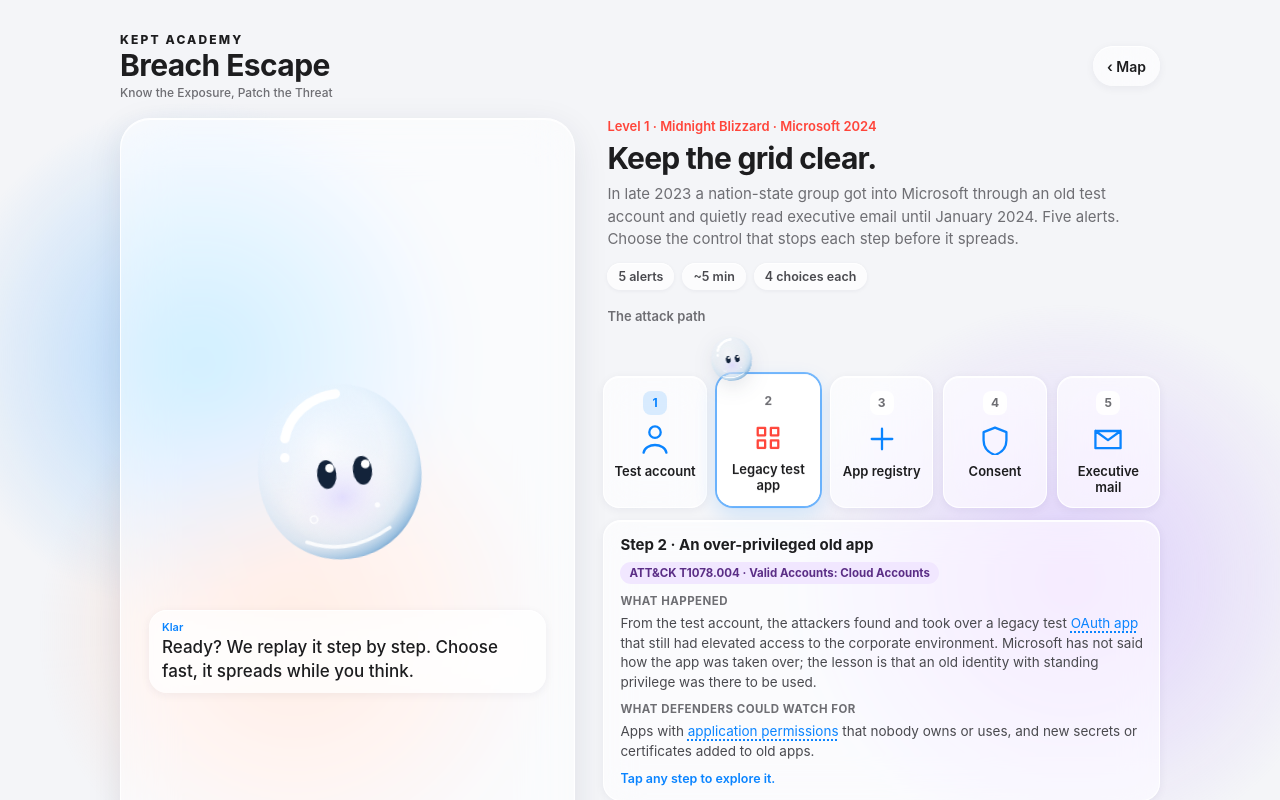
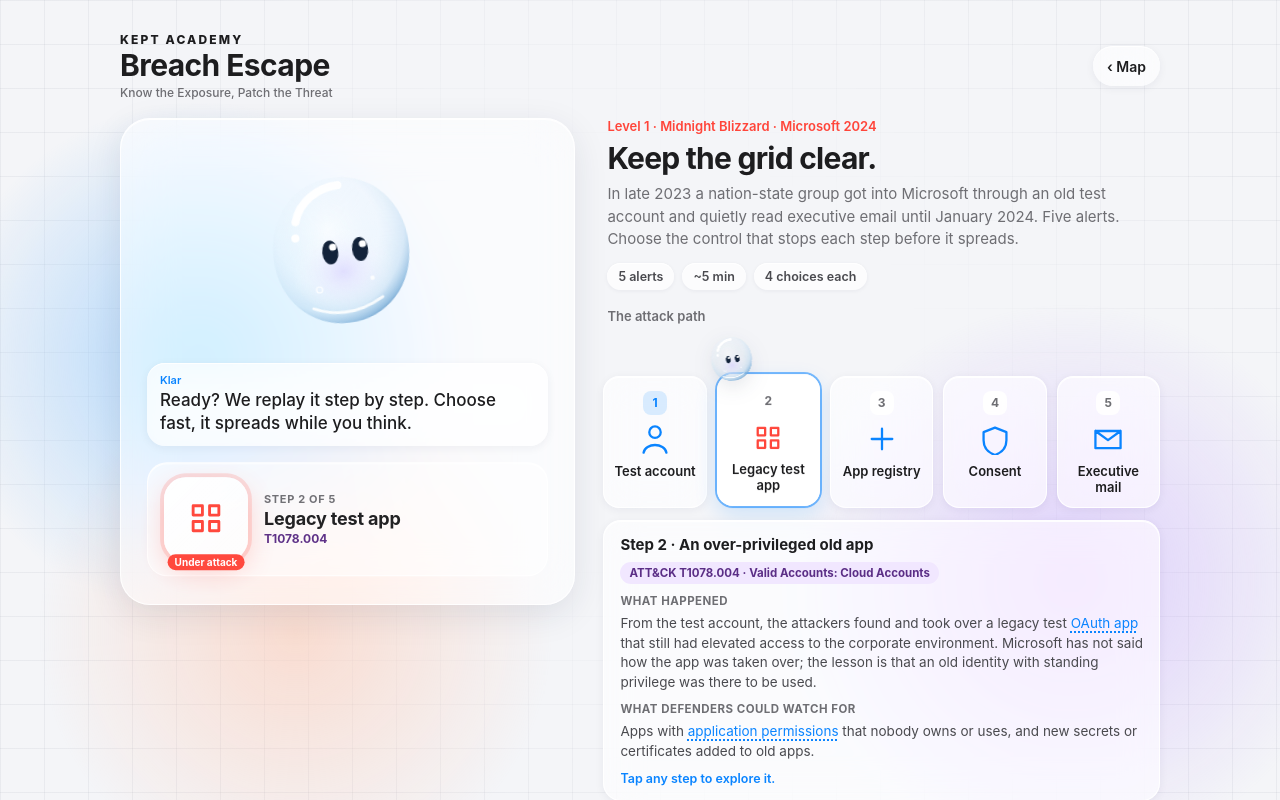
Before and after one commit to keptacademy/breach-escape, a plain HTML site: page index.html in a window 1280 px wide. Both pictures are taken after a click on the button 965 px from the left and 234 px from the top of the page. Shown: the top 800 px of the page. Drawn offline with Linux system fonts and the light colour scheme.

Commit message:
Wide-screen layout: sticky intro panel with step preview, network grid background

```diff
--- a/app.js
+++ b/app.js
@@ -293,7 +293,15 @@
     app.appendChild(topbar(h('button', { class: 'icon-btn glass-btn', text: '\u2039 Map', onclick: renderMap })));
 
     var lq = liquiStandalone('Klar'); setMood(lq, 'curious');
-    var hero = h('div', { class: 'hero intro-hero glass' }, [lq, bubble('Ready? We replay it step by step. Choose fast, it spreads while you think.')]);
+    var pvIcon = h('span', { class: 'pv-icon' });
+    var pvNum = h('span', { class: 'pv-num' });
+    var pvName = h('span', { class: 'pv-name' });
+    var pvTech = h('span', { class: 'pv-tech' });
+    var preview = h('div', { class: 'step-preview', 'aria-hidden': 'true' }, [
+      h('span', { class: 'pv-tile' }, [pvIcon, h('span', { class: 'pv-status', text: 'Under attack' })]),
+      h('span', { class: 'pv-meta' }, [pvNum, pvName, pvTech])
+    ]);
+    var hero = h('div', { class: 'hero intro-hero glass' }, [lq, bubble('Ready? We replay it step by step. Choose fast, it spreads while you think.'), preview]);
 
     var chips = h('div', { class: 'chips' }, [
       h('span', { class: 'chip', text: L.stages.length + ' alerts' }),
@@ -330,6 +338,11 @@
     var heroSay = hero.querySelector('.say'); currentBubble = hero.querySelector('.bubble');
     function onStep(n) {
       var st = L.stages[n], m = st.mitre || {};
+      pvIcon.textContent = ''; pvIcon.appendChild(stepIcon(st.icon));
+      pvNum.textContent = 'Step ' + (n + 1) + ' of ' + L.stages.length;
+      pvName.textContent = st.tile;
+      pvTech.textContent = m.id ? m.id : (m.tactic || '');
+      preview.classList.remove('pv-in'); void preview.offsetWidth; preview.classList.add('pv-in');
       dTitle.textContent = 'Step ' + (n + 1) + ' \u00b7 ' + st.title;
       dTech.textContent = m.id ? 'ATT&CK ' + m.id + (m.name ? ' \u00b7 ' + m.name : '') : (m.tactic || '');
       dTech.hidden = !dTech.textContent;
--- a/styles.css
+++ b/styles.css
@@ -273,3 +273,43 @@ button:focus-visible{outline:3px solid var(--blue);outline-offset:2px}
 }
 .bubble.defining{cursor:pointer;border-color:rgba(122,77,216,.35);box-shadow:0 0 0 3px rgba(122,77,216,.12),0 2px 10px rgba(30,40,70,.06)}
 .bubble.defining .say{font-weight:500}
+
+/* ---- Wide-screen layout pass: sticky intro panel with step preview, wider canvas, richer background ---- */
+.step-preview{display:none}
+@media (min-width: 900px){
+  .intro-grid{align-items:start}
+  .intro-hero{position:sticky;top:24px;justify-content:flex-start;gap:16px;padding:28px 26px}
+  .intro-hero .liqui{width:200px!important;height:200px!important}
+  .step-preview{display:flex;align-items:center;gap:16px;width:100%;padding:14px 16px;border-radius:20px;background:rgba(255,255,255,.55);border:1px solid rgba(255,255,255,.9);box-shadow:inset 0 1px 0 rgba(255,255,255,.9)}
+  .pv-tile{position:relative;flex-shrink:0;width:84px;height:84px;border-radius:22px;display:grid;place-items:center;background:linear-gradient(135deg,#fff,rgba(255,255,255,.6));box-shadow:0 0 0 3px rgba(255,69,58,.18),0 10px 26px rgba(255,69,58,.22);animation:pvPulse 2.4s ease-in-out infinite}
+  .pv-icon .step-icon{width:40px;height:40px;color:var(--red)}
+  .pv-status{position:absolute;bottom:-9px;left:50%;transform:translateX(-50%);white-space:nowrap;font-size:10px;font-weight:700;color:#fff;background:var(--red);padding:2px 7px;border-radius:999px}
+  .pv-meta{display:flex;flex-direction:column;gap:2px;min-width:0}
+  .pv-num{font-size:11px;font-weight:700;letter-spacing:.06em;text-transform:uppercase;color:var(--muted)}
+  .pv-name{font-size:18px;font-weight:700;letter-spacing:-.01em}
+  .pv-tech{font-size:12px;font-weight:700;color:#5B2E86}
+  .step-preview.pv-in{animation:pvIn .35s ease-out 1}
+}
+@keyframes pvPulse{0%,100%{box-shadow:0 0 0 3px rgba(255,69,58,.18),0 10px 26px rgba(255,69,58,.22)}50%{box-shadow:0 0 0 7px rgba(255,69,58,.10),0 10px 30px rgba(255,69,58,.30)}}
+@keyframes pvIn{from{opacity:.4;transform:translateY(6px)}to{opacity:1;transform:none}}
+.intro p{max-width:68ch}
+
+/* faint network grid, strongest at the edges, fading out behind the content */
+body::before{content:"";position:fixed;inset:0;z-index:0;pointer-events:none;
+  background-image:linear-gradient(rgba(30,40,70,.05) 1px,transparent 1px),linear-gradient(90deg,rgba(30,40,70,.05) 1px,transparent 1px);
+  background-size:44px 44px;
+  -webkit-mask-image:radial-gradient(ellipse 60% 70% at 50% 45%,transparent 35%,#000 85%);mask-image:radial-gradient(ellipse 60% 70% at 50% 45%,transparent 35%,#000 85%)}
+@media (min-width: 1300px){
+  .blob-a{width:720px;height:720px;left:-160px;background:radial-gradient(circle,rgba(110,180,255,.6) 0%,rgba(110,180,255,0) 70%)}
+  .blob-b{width:760px;height:760px;right:-200px;background:radial-gradient(circle,rgba(190,160,255,.55) 0%,rgba(190,160,255,0) 70%)}
+  .blob-c{width:680px;height:680px;background:radial-gradient(circle,rgba(255,190,160,.55) 0%,rgba(255,190,160,0) 70%)}
+}
+@media (min-width: 1600px){
+  .app{max-width:1440px}
+  .screen-end{max-width:760px}
+  .intro-grid{grid-template-columns:minmax(0,.8fr) minmax(0,1.2fr);gap:36px}
+  .play-grid{grid-template-columns:minmax(0,1.2fr) minmax(0,1fr);gap:24px}
+  .scene{min-height:600px}
+  .scene svg.stage{max-width:720px}
+}
+@media (prefers-reduced-motion: reduce){ .pv-tile,.step-preview.pv-in{animation:none} }
--- a/sw.js
+++ b/sw.js
@@ -1,6 +1,6 @@
 /* Breach Escape service worker: caches the app so it works offline.
    Bump VERSION whenever you deploy changes so players get the new files. */
-const VERSION = 'v13';
+const VERSION = 'v14';
 const CACHE = 'breach-escape-' + VERSION;
 const FILES = [
   './', 'index.html', 'styles.css', 'levels.js', 'app.js', 'manifest.webmanifest',
```
